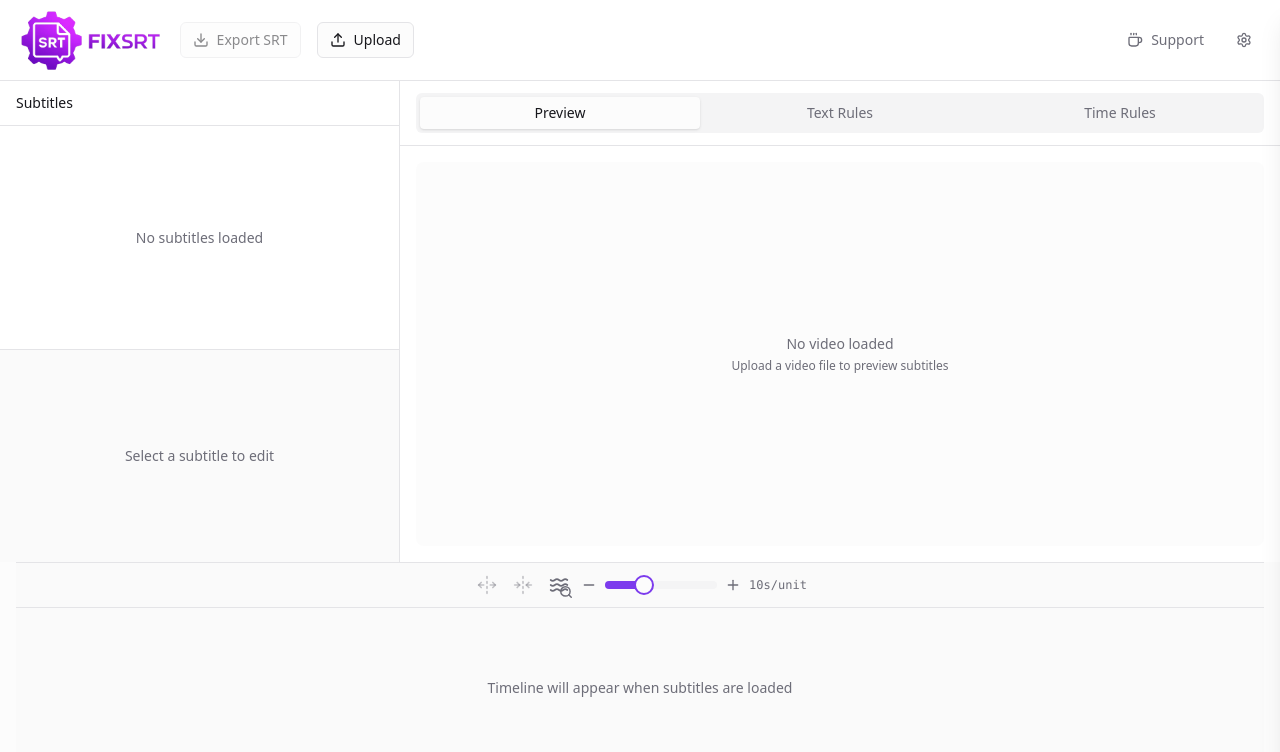
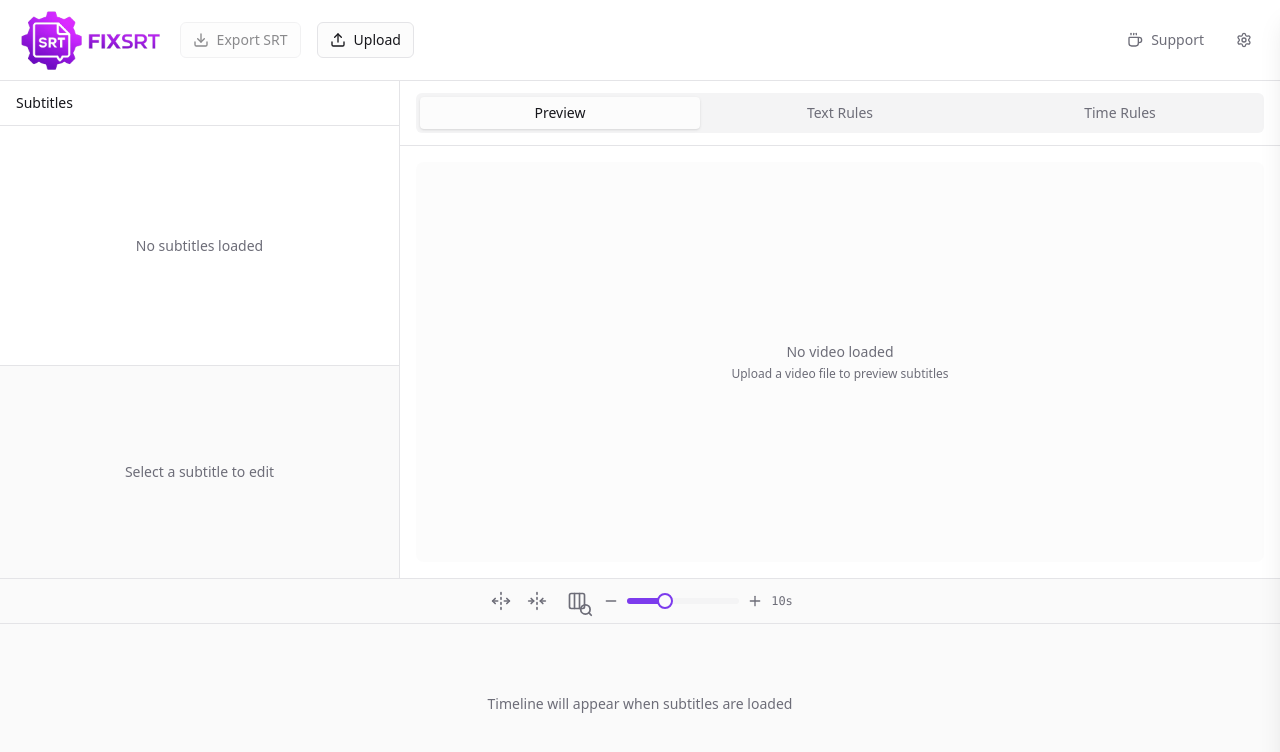
Before and after one commit to ernesto-milan/fixsrt, a Next.js app: page / in a window 1280 px wide. Shown: the top 752 px of the page. Built offline with nearby package versions, Linux system fonts and the light colour scheme.

Commit message:
chore: polish timeline UI and icon behavior

```diff
--- a/src/features/Timeline.tsx
+++ b/src/features/Timeline.tsx
@@ -11,7 +11,7 @@ import {
   useSensor,
   useSensors,
 } from "@dnd-kit/core";
-import { FoldHorizontal, Minus, Plus, Search, UnfoldHorizontal, Waves } from "lucide-react";
+import { Columns3, FoldHorizontal, Minus, Plus, Search, UnfoldHorizontal } from "lucide-react";
 import { formatTimeDisplay } from "@/shared/utils/srtParser";
 import { getSubtitleGaps } from "@/shared/utils/subtitleGaps";
 import { cn } from "@/shared/lib/utils";
@@ -148,8 +148,8 @@ function TimelineBlock({
       className={cn(
         "absolute top-3 h-24 rounded cursor-pointer transition-colors",
         isSelected
-          ? "bg-timeline-block-active ring-2 ring-primary ring-offset-1"
-          : "bg-timeline-block hover:bg-timeline-block-active/80",
+          ? "bg-timeline-block-active/80 ring-2 ring-primary ring-offset-1"
+          : "bg-timeline-block/60 hover:bg-timeline-block-active/70",
       )}
       style={{ left: `${left}px`, width: `${Math.max(width, 4)}px` }}
       {...move.attributes}
@@ -197,6 +197,7 @@ export function Timeline() {
   const containerRef = useRef<HTMLDivElement>(null);
   const scrollViewportRef = useRef<HTMLDivElement>(null);
   const [viewportWidth, setViewportWidth] = useState(0);
+  const [scrollLeft, setScrollLeft] = useState(0);
   const [secondsPerUnit, setSecondsPerUnit] = useState(10);
   const dragStateRef = useRef<DragState | null>(null);
   const [dragPreview, setDragPreview] = useState<{
@@ -218,20 +219,30 @@ export function Timeline() {
   const trackWidth = Math.max(viewportWidth, maxTime * pxPerSecond);
   const markerCount = Math.ceil(maxTime / secondsPerUnit) + 1;
   const ticks = useMemo(() => {
-    const spacing = secondsPerUnit / 4;
+    const ticksPerUnit = 10;
+    const spacing = secondsPerUnit / ticksPerUnit;
     const totalTicks = Math.ceil(maxTime / spacing);
     const items: { time: number; size: "major" | "mid" | "minor" }[] = [];
+    const midMark = ticksPerUnit % 2 === 0 ? ticksPerUnit / 2 : null;
 
     for (let i = 0; i <= totalTicks; i += 1) {
       const time = i * spacing;
       if (time > maxTime) break;
-      const mod = i % 4;
-      const size = mod === 0 ? "major" : mod === 2 ? "mid" : "minor";
+      const mod = ticksPerUnit > 0 ? i % ticksPerUnit : 0;
+      const size =
+        mod === 0 ? "major" : midMark !== null && mod === midMark ? "mid" : "minor";
       items.push({ time, size });
     }
 
     return items;
   }, [maxTime, secondsPerUnit]);
+
+  const isPlayheadVisible = useMemo(() => {
+    if (pxPerSecond <= 0 || viewportWidth <= 0) return true;
+    if (trackWidth <= viewportWidth) return true;
+    const playheadX = currentTime * pxPerSecond;
+    return playheadX >= scrollLeft && playheadX <= scrollLeft + viewportWidth;
+  }, [currentTime, pxPerSecond, scrollLeft, trackWidth, viewportWidth]);
 
   const gaps = useMemo(() => getSubtitleGaps(subtitles), [subtitles]);
 
@@ -247,6 +258,7 @@ export function Timeline() {
     Boolean(activeSubtitle) &&
     currentTime > (activeSubtitle?.startTime ?? 0) + 0.1 &&
     currentTime < (activeSubtitle?.endTime ?? 0) - 0.1;
+  const canCenterPlayhead = !isPlayheadVisible;
 
   const handleMergeSelectedGap = useCallback(() => {
     if (!selectedGapId) return;
@@ -335,6 +347,15 @@ export function Timeline() {
     return () => observer.disconnect();
   }, [subtitles.length]);
 
+  useEffect(() => {
+    const viewport = scrollViewportRef.current;
+    if (!viewport) return;
+    const handleScroll = () => setScrollLeft(viewport.scrollLeft);
+    handleScroll();
+    viewport.addEventListener("scroll", handleScroll, { passive: true });
+    return () => viewport.removeEventListener("scroll", handleScroll);
+  }, [subtitles.length]);
+
   const handleDragStart = useCallback((event: DragStartEvent) => {
     const dragTarget = parseDragId(String(event.active.id));
     if (!dragTarget) return;
@@ -417,7 +438,7 @@ export function Timeline() {
   }, [currentTime, pxPerSecond, trackWidth, viewportWidth]);
 
   return (
-    <div className="bg-panel border-t overflow-hidden mb-8 mx-4">
+    <div className="bg-panel border-t overflow-hidden pb-4">
       <div className="flex items-center justify-center px-3 py-2 border-b text-sm text-muted-foreground">
         <div className="flex items-center gap-3">
           <div className="flex items-center gap-2">
@@ -428,8 +449,8 @@ export function Timeline() {
               className={cn(
                 "rounded p-1 transition-colors",
                 canSplit
-                  ? "text-muted-foreground hover:text-foreground"
-                  : "text-muted-foreground/40 cursor-not-allowed",
+                  ? "text-foreground hover:cursor-pointer"
+                  : "text-muted-foreground",
               )}
               aria-label="Split subtitle at playhead"
             >
@@ -442,8 +463,8 @@ export function Timeline() {
               className={cn(
                 "rounded p-1 transition-colors",
                 selectedGapId
-                  ? "text-muted-foreground hover:text-foreground"
-                  : "text-muted-foreground/40 cursor-not-allowed",
+                  ? "text-foreground hover:cursor-pointer"
+                  : "text-muted-foreground",
               )}
               aria-label="Merge subtitles across selected gap"
             >
@@ -453,13 +474,17 @@ export function Timeline() {
           <button
             type="button"
             onClick={handleCenterPlayhead}
-            className="relative inline-flex h-5 w-5 items-center justify-center rounded text-muted-foreground transition-colors hover:text-foreground"
+            disabled={!canCenterPlayhead}
+            className={cn(
+              "relative inline-flex items-center justify-center rounded p-1 transition-colors",
+              canCenterPlayhead ? "text-foreground hover:cursor-pointer" : "text-muted-foreground",
+            )}
             aria-label="Center playhead"
           >
-            <Waves className="h-5 w-5" aria-hidden="true" />
+            <Columns3 className="h-5 w-5" aria-hidden="true" />
             <Search
-              className="absolute -bottom-1 -right-1 h-3.5 w-3.5"
-              strokeWidth={2.5}
+              className="absolute -bottom-0.5 -right-0.5 h-3.5 w-3.5"
+              strokeWidth={3}
               aria-hidden="true"
             />
           </button>
@@ -471,11 +496,12 @@ export function Timeline() {
               max={30}
               step={1}
               onValueChange={(value) => setSecondsPerUnit(value[0])}
+              size="sm"
               className="w-28"
             />
             <Plus className="h-4 w-4" aria-hidden="true" />
             <span className="text-xs font-mono text-muted-foreground">
-              {secondsPerUnit}s/unit
+              {secondsPerUnit}s
             </span>
           </div>
         </div>
@@ -532,7 +558,7 @@ export function Timeline() {
               {/* Timeline blocks */}
                 <div ref={containerRef} className="h-32 relative">
                   <div
-                    className="absolute top-0 bottom-0 z-20 w-4 -translate-x-1/2 cursor-ew-resize group touch-none"
+                    className="absolute top-0 bottom-2.5 z-20 w-4 -translate-x-1/2 cursor-ew-resize group touch-none"
                     style={{ left: `${currentTime * pxPerSecond}px` }}
                     onPointerDown={handlePlayheadPointerDown}
                     onPointerMove={handlePlayheadPointerMove}
@@ -542,7 +568,7 @@ export function Timeline() {
                     <div
                       className="absolute top-0 left-1/2 h-0 w-0 -translate-x-1/2 border-x-[8px] border-x-transparent border-t-[10px] border-t-primary/80 transition-colors group-hover:border-t-primary"
                     />
-                    <div className="absolute top-0 bottom-0 left-1/2 w-0.5 -translate-x-1/2 bg-primary/70 transition-colors group-hover:bg-primary" />
+                    <div className="absolute -top-2 bottom-0 left-1/2 w-0.5 -translate-x-1/2 bg-primary/70 transition-colors group-hover:bg-primary" />
                   </div>
 
                   {gaps.map((gap) => {
--- a/src/shared/ui/checkbox.tsx
+++ b/src/shared/ui/checkbox.tsx
@@ -13,7 +13,7 @@ const Checkbox = React.forwardRef<
   <CheckboxPrimitive.Root
     ref={ref}
     className={cn(
-      "peer h-4 w-4 shrink-0 rounded-sm border border-primary ring-offset-background data-[state=checked]:bg-primary data-[state=checked]:text-primary-foreground focus-visible:outline-none focus-visible:ring-2 focus-visible:ring-ring focus-visible:ring-offset-2 disabled:cursor-not-allowed disabled:opacity-50",
+      "peer h-4 w-4 shrink-0 rounded-sm border border-primary ring-offset-background data-[state=checked]:bg-primary data-[state=checked]:text-primary-foreground focus-visible:outline-none focus-visible:ring-2 focus-visible:ring-ring focus-visible:ring-offset-2 disabled:opacity-50",
       className,
     )}
     {...props}
--- a/src/shared/ui/command.tsx
+++ b/src/shared/ui/command.tsx
@@ -46,7 +46,7 @@ const CommandInput = React.forwardRef<
     <CommandPrimitive.Input
       ref={ref}
       className={cn(
-        "flex h-11 w-full rounded-md bg-transparent py-3 text-sm outline-none placeholder:text-muted-foreground disabled:cursor-not-allowed disabled:opacity-50",
+        "flex h-11 w-full rounded-md bg-transparent py-3 text-sm outline-none placeholder:text-muted-foreground disabled:opacity-50",
         className,
       )}
       {...props}
--- a/src/shared/ui/input-otp.tsx
+++ b/src/shared/ui/input-otp.tsx
@@ -11,7 +11,7 @@ const InputOTP = React.forwardRef<React.ElementRef<typeof OTPInput>, React.Compo
     <OTPInput
       ref={ref}
       containerClassName={cn("flex items-center gap-2 has-[:disabled]:opacity-50", containerClassName)}
-      className={cn("disabled:cursor-not-allowed", className)}
+      className={cn(className)}
       {...props}
     />
   ),
--- a/src/shared/ui/input.tsx
+++ b/src/shared/ui/input.tsx
@@ -10,7 +10,7 @@ const Input = React.forwardRef<HTMLInputElement, React.ComponentProps<"input">>(
       <input
         type={type}
         className={cn(
-          "flex h-10 w-full rounded-md border border-input bg-background px-3 py-2 text-base ring-offset-background file:border-0 file:bg-transparent file:text-sm file:font-medium file:text-foreground placeholder:text-muted-foreground focus-visible:outline-none focus-visible:ring-2 focus-visible:ring-ring focus-visible:ring-offset-2 disabled:cursor-not-allowed disabled:opacity-50 md:text-sm",
+          "flex h-10 w-full rounded-md border border-input bg-background px-3 py-2 text-base ring-offset-background file:border-0 file:bg-transparent file:text-sm file:font-medium file:text-foreground placeholder:text-muted-foreground focus-visible:outline-none focus-visible:ring-2 focus-visible:ring-ring focus-visible:ring-offset-2 disabled:opacity-50 md:text-sm",
           className,
         )}
         ref={ref}
--- a/src/shared/ui/label.tsx
+++ b/src/shared/ui/label.tsx
@@ -6,7 +6,7 @@ import { cva, type VariantProps } from "class-variance-authority";
 
 import { cn } from "@/shared/lib/utils";
 
-const labelVariants = cva("text-sm font-medium leading-none peer-disabled:cursor-not-allowed peer-disabled:opacity-70");
+const labelVariants = cva("text-sm font-medium leading-none peer-disabled:opacity-70");
 
 const Label = React.forwardRef<
   React.ElementRef<typeof LabelPrimitive.Root>,
--- a/src/shared/ui/radio-group.tsx
+++ b/src/shared/ui/radio-group.tsx
@@ -22,7 +22,7 @@ const RadioGroupItem = React.forwardRef<
     <RadioGroupPrimitive.Item
       ref={ref}
       className={cn(
-        "aspect-square h-4 w-4 rounded-full border border-primary text-primary ring-offset-background focus:outline-none focus-visible:ring-2 focus-visible:ring-ring focus-visible:ring-offset-2 disabled:cursor-not-allowed disabled:opacity-50",
+        "aspect-square h-4 w-4 rounded-full border border-primary text-primary ring-offset-background focus:outline-none focus-visible:ring-2 focus-visible:ring-ring focus-visible:ring-offset-2 disabled:opacity-50",
         className,
       )}
       {...props}
--- a/src/shared/ui/select.tsx
+++ b/src/shared/ui/select.tsx
@@ -19,7 +19,7 @@ const SelectTrigger = React.forwardRef<
   <SelectPrimitive.Trigger
     ref={ref}
     className={cn(
-      "flex h-10 w-full items-center justify-between rounded-md border border-input bg-background px-3 py-2 text-sm ring-offset-background placeholder:text-muted-foreground focus:outline-none focus:ring-2 focus:ring-ring focus:ring-offset-2 disabled:cursor-not-allowed disabled:opacity-50 [&>span]:line-clamp-1",
+      "flex h-10 w-full items-center justify-between rounded-md border border-input bg-background px-3 py-2 text-sm ring-offset-background placeholder:text-muted-foreground focus:outline-none focus:ring-2 focus:ring-ring focus:ring-offset-2 disabled:opacity-50 [&>span]:line-clamp-1",
       className,
     )}
     {...props}
--- a/src/shared/ui/slider.tsx
+++ b/src/shared/ui/slider.tsx
@@ -5,19 +5,37 @@ import * as SliderPrimitive from "@radix-ui/react-slider";
 
 import { cn } from "@/shared/lib/utils";
 
+type SliderProps = React.ComponentPropsWithoutRef<typeof SliderPrimitive.Root> & {
+  size?: "default" | "sm";
+  trackClassName?: string;
+  thumbClassName?: string;
+};
+
 const Slider = React.forwardRef<
   React.ElementRef<typeof SliderPrimitive.Root>,
-  React.ComponentPropsWithoutRef<typeof SliderPrimitive.Root>
->(({ className, ...props }, ref) => (
+  SliderProps
+>(({ className, size = "default", trackClassName, thumbClassName, ...props }, ref) => (
   <SliderPrimitive.Root
     ref={ref}
     className={cn("relative flex w-full touch-none select-none items-center", className)}
     {...props}
   >
-    <SliderPrimitive.Track className="relative h-2 w-full grow overflow-hidden rounded-full bg-secondary">
+    <SliderPrimitive.Track
+      className={cn(
+        "relative w-full grow overflow-hidden rounded-full bg-secondary",
+        size === "sm" ? "h-1.5" : "h-2",
+        trackClassName,
+      )}
+    >
       <SliderPrimitive.Range className="absolute h-full bg-primary" />
     </SliderPrimitive.Track>
-    <SliderPrimitive.Thumb className="block h-5 w-5 rounded-full border-2 border-primary bg-background ring-offset-background transition-colors focus-visible:outline-none focus-visible:ring-2 focus-visible:ring-ring focus-visible:ring-offset-2 disabled:pointer-events-none disabled:opacity-50" />
+    <SliderPrimitive.Thumb
+      className={cn(
+        "block rounded-full border-2 border-primary bg-background ring-offset-background transition-colors focus-visible:outline-none focus-visible:ring-2 focus-visible:ring-ring focus-visible:ring-offset-2 disabled:pointer-events-none disabled:opacity-50",
+        size === "sm" ? "h-4 w-4" : "h-5 w-5",
+        thumbClassName,
+      )}
+    />
   </SliderPrimitive.Root>
 ));
 Slider.displayName = SliderPrimitive.Root.displayName;
--- a/src/shared/ui/switch.tsx
+++ b/src/shared/ui/switch.tsx
@@ -11,7 +11,7 @@ const Switch = React.forwardRef<
 >(({ className, ...props }, ref) => (
   <SwitchPrimitives.Root
     className={cn(
-      "peer inline-flex h-6 w-11 shrink-0 cursor-pointer items-center rounded-full border-2 border-transparent transition-colors data-[state=checked]:bg-primary data-[state=unchecked]:bg-input focus-visible:outline-none focus-visible:ring-2 focus-visible:ring-ring focus-visible:ring-offset-2 focus-visible:ring-offset-background disabled:cursor-not-allowed disabled:opacity-50",
+      "peer inline-flex h-6 w-11 shrink-0 cursor-pointer items-center rounded-full border-2 border-transparent transition-colors data-[state=checked]:bg-primary data-[state=unchecked]:bg-input focus-visible:outline-none focus-visible:ring-2 focus-visible:ring-ring focus-visible:ring-offset-2 focus-visible:ring-offset-background disabled:opacity-50",
       className,
     )}
     {...props}
--- a/src/shared/ui/textarea.tsx
+++ b/src/shared/ui/textarea.tsx
@@ -10,7 +10,7 @@ const Textarea = React.forwardRef<HTMLTextAreaElement, TextareaProps>(({ classNa
   return (
     <textarea
       className={cn(
-        "flex min-h-[80px] w-full rounded-md border border-input bg-background px-3 py-2 text-sm ring-offset-background placeholder:text-muted-foreground focus-visible:outline-none focus-visible:ring-2 focus-visible:ring-ring focus-visible:ring-offset-2 disabled:cursor-not-allowed disabled:opacity-50",
+        "flex min-h-[80px] w-full rounded-md border border-input bg-background px-3 py-2 text-sm ring-offset-background placeholder:text-muted-foreground focus-visible:outline-none focus-visible:ring-2 focus-visible:ring-ring focus-visible:ring-offset-2 disabled:opacity-50",
         className,
       )}
       ref={ref}
```
